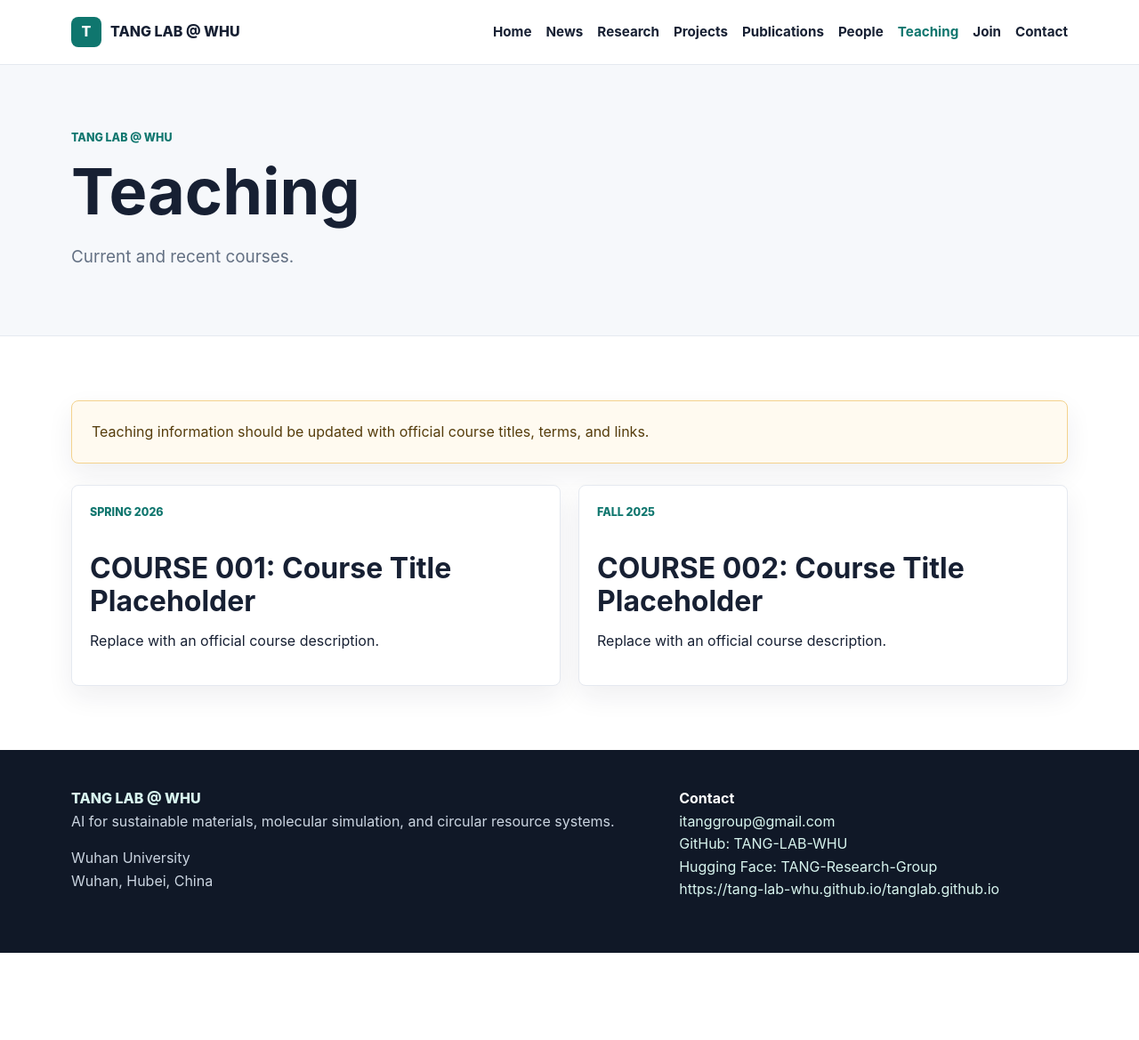
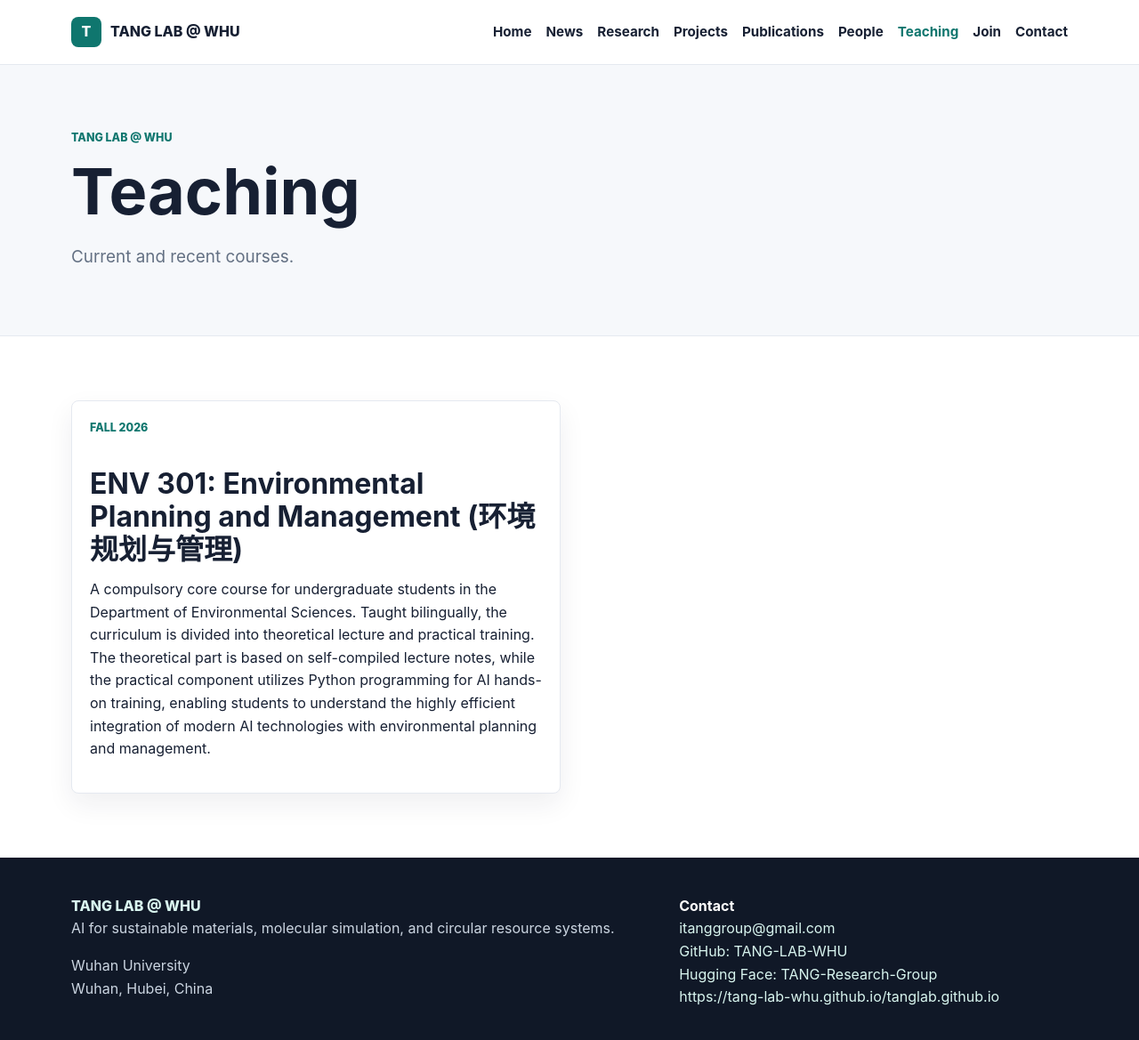
Before and after one commit to TANG-LAB-WHU/tanglab.github.io, a Jekyll site: the page built from pages/teaching.html, in a window 1280 px wide and 1192 px high. Shown: the top 1169 px of the window at 89% size. Built offline with Jekyll 4.4.1, drawn with Linux system fonts in a browser that asks for light colours.

Commit message:
feat: add Environmental Planning and Management course for Fall 2026 and hide placeholders

```diff
--- a/_data/teaching.yml
+++ b/_data/teaching.yml
@@ -1,11 +1,11 @@
-- code: "COURSE 001"
-  title: "Course Title Placeholder"
-  term: "Spring 2026"
+- code: "ENV 301"
+  title: "Environmental Planning and Management (环境规划与管理)"
+  term: "Fall 2026"
   url: ""
-  description: "Replace with an official course description."
+  description: "A compulsory core course for undergraduate students in the Department of Environmental Sciences. Taught bilingually, the curriculum is divided into theoretical lecture and practical training. The theoretical part is based on self-compiled lecture notes, while the practical component utilizes Python programming for AI hands-on training, enabling students to understand the highly efficient integration of modern AI technologies with environmental planning and management."
 
-- code: "COURSE 002"
-  title: "Course Title Placeholder"
-  term: "Fall 2025"
-  url: ""
-  description: "Replace with an official course description."
+# - code: "COURSE 002"
+#   title: "Course Title Placeholder"
+#   term: "Fall 2025"
+#   url: ""
+#   description: "Replace with an official course description."
--- a/pages/teaching.html
+++ b/pages/teaching.html
@@ -4,9 +4,9 @@ title: Teaching
 subtitle: Current and recent courses.
 permalink: /teaching/
 ---
-<div class="notice">
+<!-- <div class="notice">
   Teaching information should be updated with official course titles, terms, and links.
-</div>
+</div> -->
 
 <div class="card-grid two">
 {% for course in site.data.teaching %}
```
